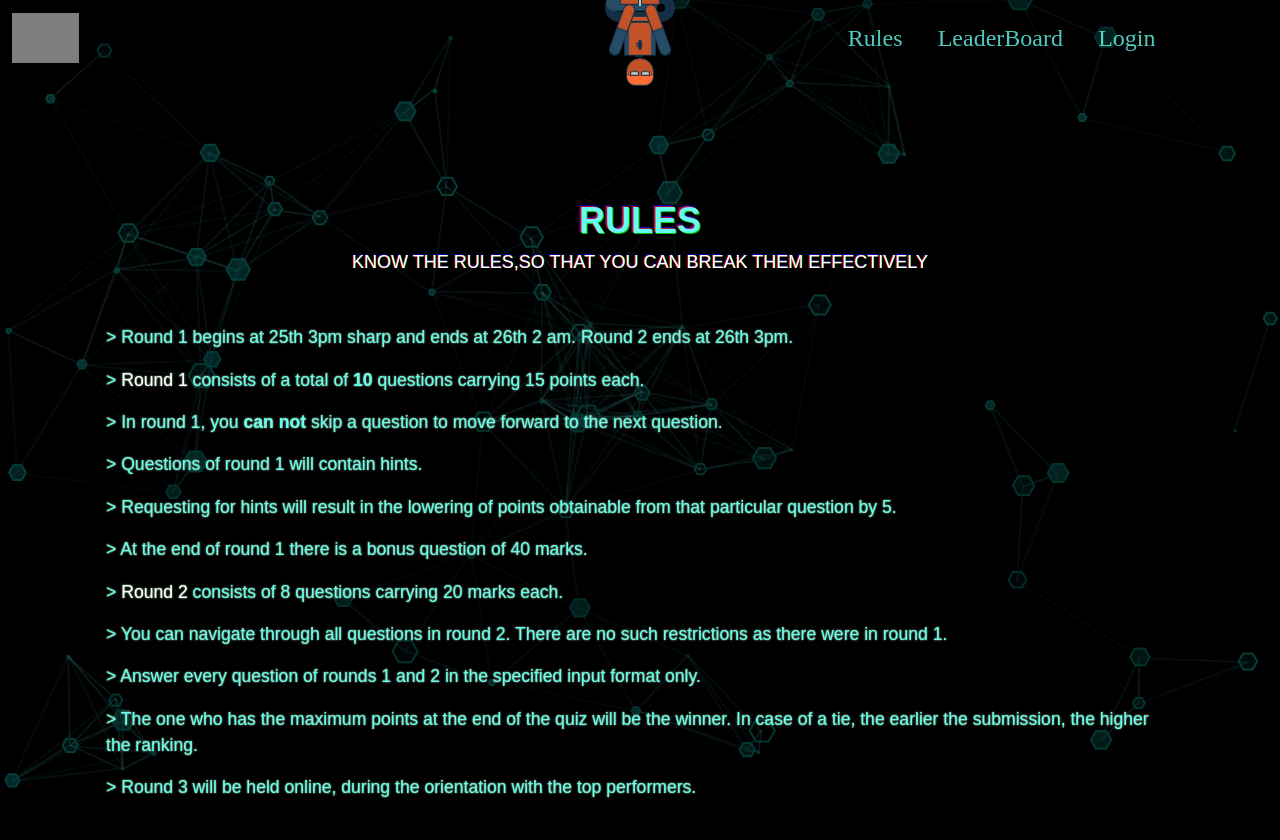
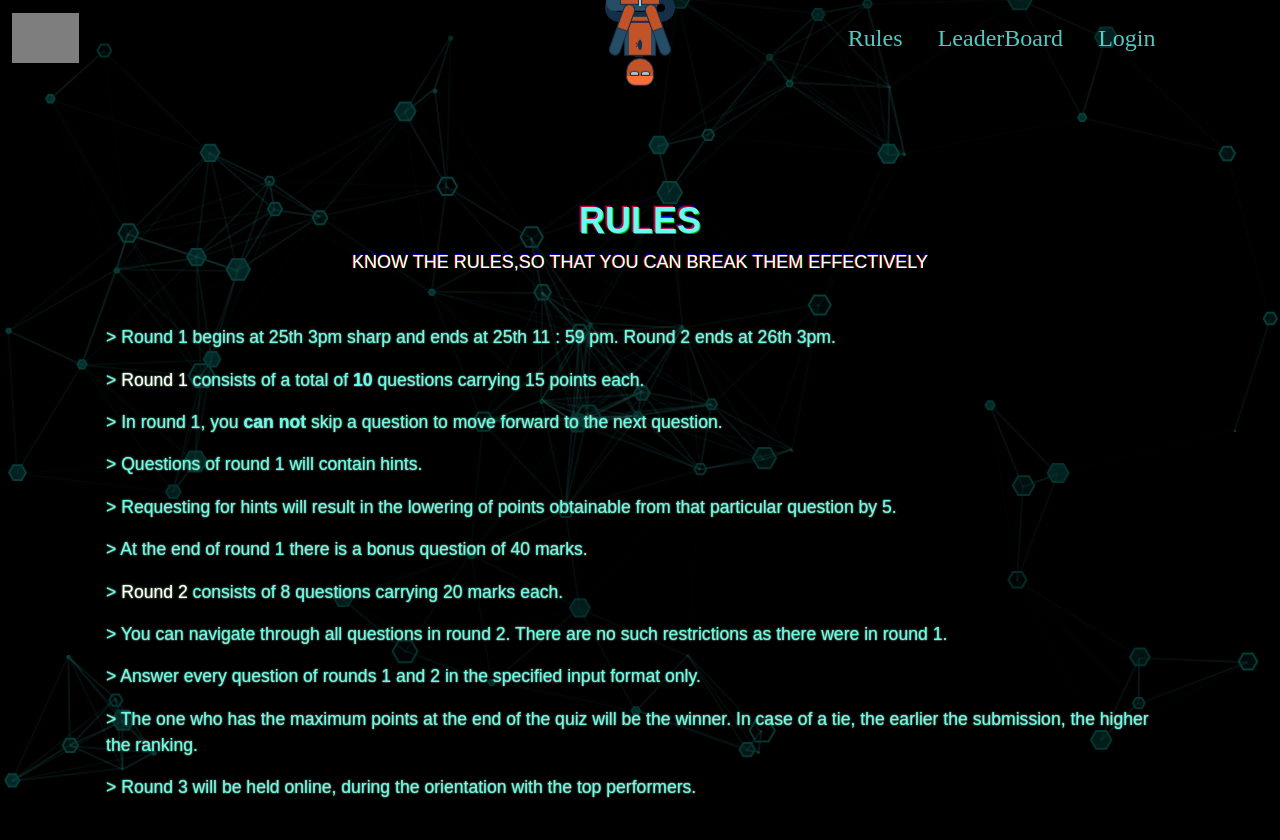
Before and after one commit to sa-y-an/FinalArcane, a Django app: page /rules/ in a window 1280 px wide. Shown: the top 840 px of the page. Run offline with Django 3.2, Linux system fonts and the light colour scheme; some libraries are stand-ins or nearby versions; some web fonts are replaced; grey boxes are pictures that could not be loaded.

Commit message:
redemption

```diff
--- a/templates/home/rule.html
+++ b/templates/home/rule.html
@@ -707,7 +707,7 @@
 
 	<div class="terminal">
 		<p class="output">
-			Round 1 begins at 25th 3pm sharp and ends at 26th 2 am. Round 2 ends at 26th 3pm.
+			Round 1 begins at 25th 3pm sharp and ends at 25th 11 : 59 pm. Round 2 ends at 26th 3pm.
 		</p>
 		<p class="output">
 			<span class="errorcode">Round 1</span> consists of a total of <b> 10 </b> questions
```
